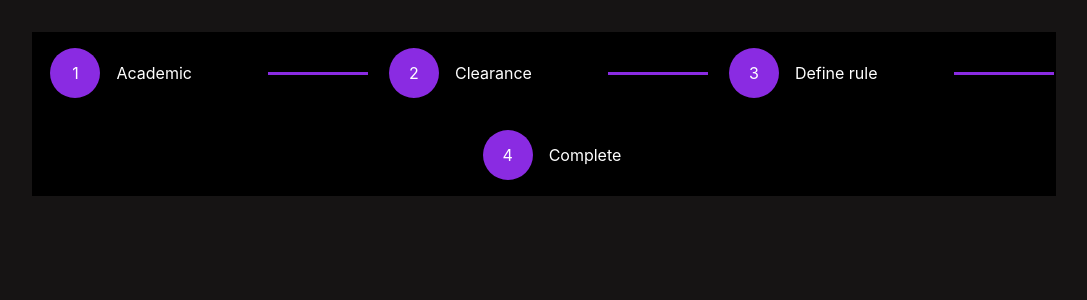
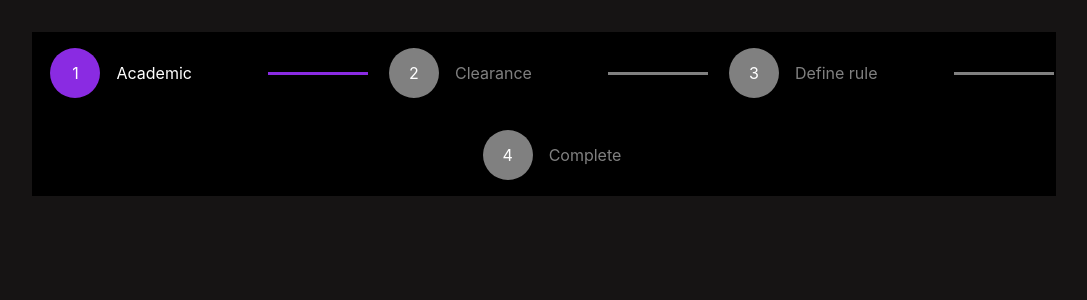
Before and after one commit to kennataddese6/BISCS, a React (Create React App) app in the folder frontend/: page / in a window 1280 px wide. Shown: the top 300 px of the page, without its empty margins (96-1183 px from the left). Built offline with nearby package versions, Linux system fonts and the light colour scheme.

Commit message:
add inactive class to steps

```diff
--- a/frontend/src/App.js
+++ b/frontend/src/App.js
@@ -9,18 +9,18 @@ function App() {
           <div className="stepLine"> </div>
         </div>
         <div className="subStepContainer">
-          <div className="stepCircle"> 2 </div>
-          <div className="stepText"> Clearance </div>
-          <div className="stepLine"> </div>
+          <div className="stepCircle inactiveStep"> 2 </div>
+          <div className="stepText inactiveText"> Clearance </div>
+          <div className="stepLine inactiveStep"> </div>
         </div>
         <div className="subStepContainer">
-          <div className="stepCircle"> 3 </div>
-          <div className="stepText"> Define rule </div>
-          <div className="stepLine"> </div>
+          <div className="stepCircle inactiveStep"> 3 </div>
+          <div className="stepText inactiveText"> Define rule </div>
+          <div className="stepLine inactiveStep"> </div>
         </div>
         <div className="subStepContainer">
-          <div className="stepCircle"> 4 </div>
-          <div className="stepText"> Complete </div>
+          <div className="stepCircle inactiveStep"> 4 </div>
+          <div className="stepText inactiveText"> Complete </div>
         </div>
       </div>
     </>
```
